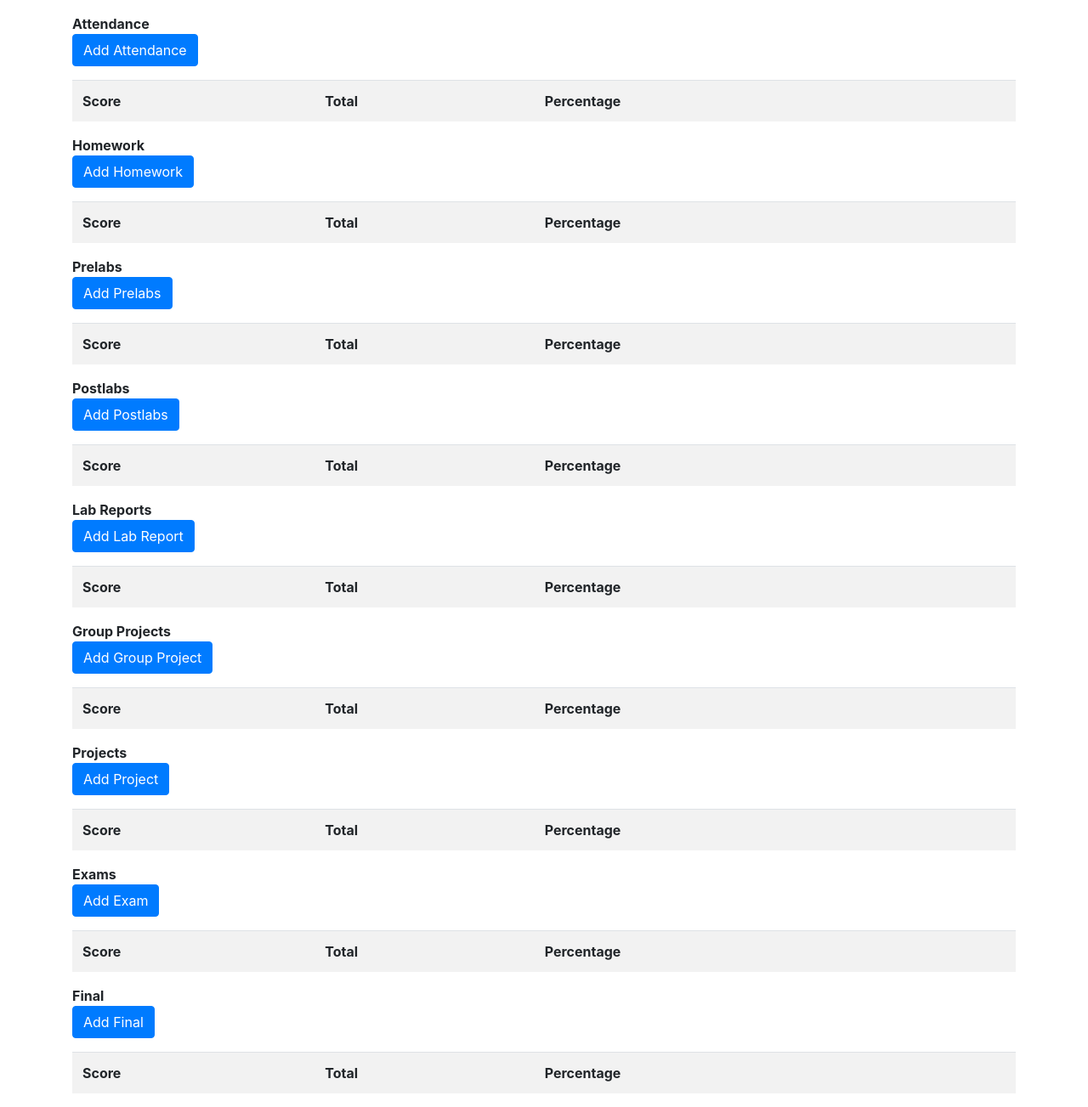
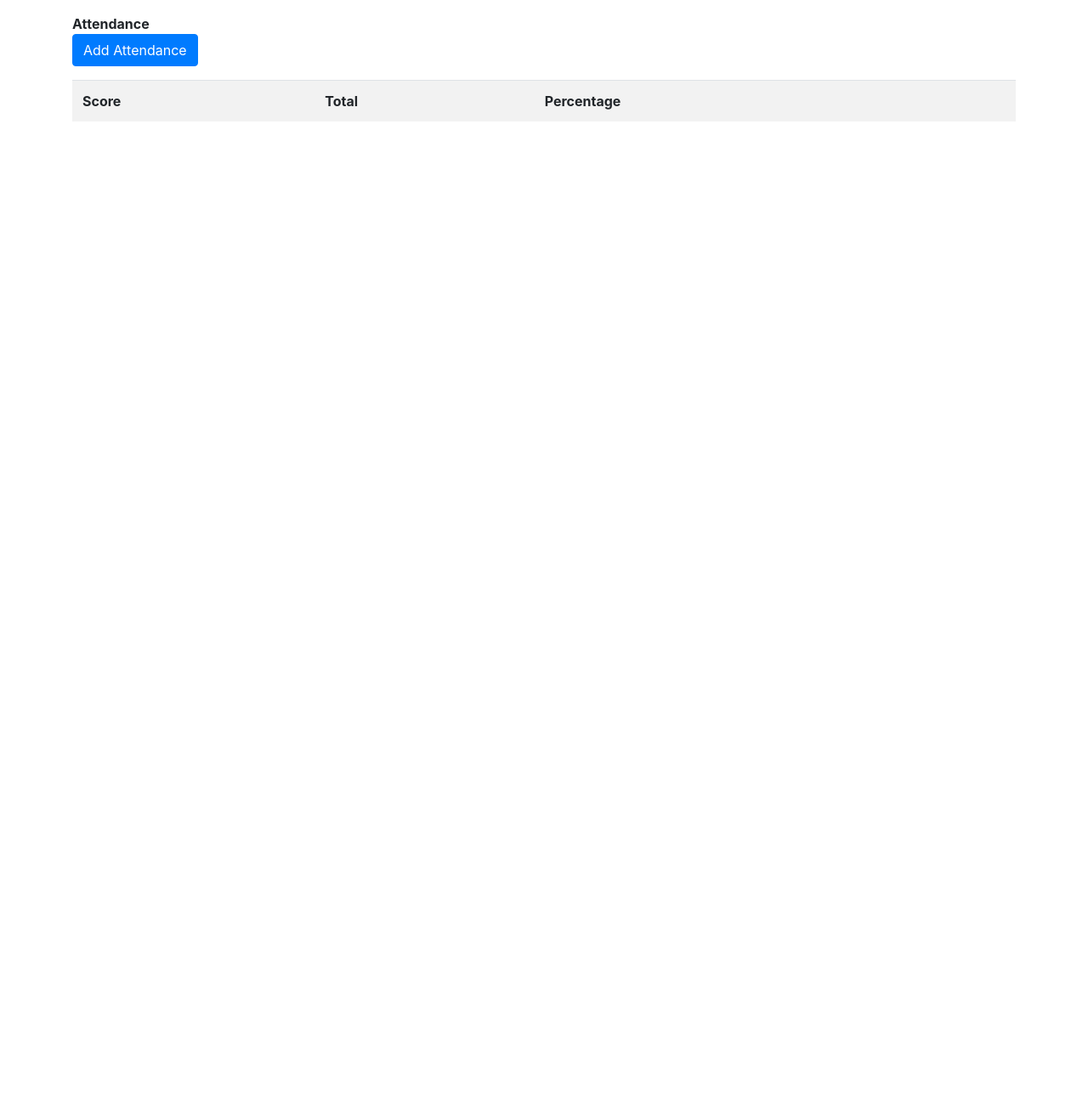
Before and after one commit to dpaez16/Academic-Calendar, a Flask app: template templates/class.html in a window 1280 px wide. Shown: the part 57-1360 px from the top of the page at 85% size. After the commit the page ends 200 px from the top, so only its background shows below. Run offline with Flask 2, Linux system fonts and the light colour scheme; the template is opened without the code that fills it, so the values that code supplies are empty; some libraries are stand-ins or nearby versions.

Commit message:
simplied html file for dev purposes

```diff
--- a/templates/class.html
+++ b/templates/class.html
@@ -15,100 +15,4 @@
                 <th></th>
             </tr>
         </table>
-    <strong>Homework</strong>
-        <br>
-        <a href="/myclasses/{{subject}}-{{courseNum}}/AddHomework" class="btn btn-primary">Add Homework</a>
-        <p></p>
-        <table class="table table-striped">
-            <tr>
-                <th>Score</th>
-                <th>Total</th>
-                <th>Percentage</th>
-                <th></th>
-            </tr>
-        </table>
-    <strong>Prelabs</strong>
-        <br>
-        <a href="/myclasses/{{subject}}-{{courseNum}}/AddPrelabs" class="btn btn-primary">Add Prelabs</a>
-        <p></p>
-        <table class="table table-striped">
-            <tr>
-                <th>Score</th>
-                <th>Total</th>
-                <th>Percentage</th>
-                <th></th>
-            </tr>
-        </table>
-    <strong>Postlabs</strong>
-        <br>
-        <a href="/myclasses/{{subject}}-{{courseNum}}/AddPostlabs" class="btn btn-primary">Add Postlabs</a>
-        <p></p>
-        <table class="table table-striped">
-            <tr>
-                <th>Score</th>
-                <th>Total</th>
-                <th>Percentage</th>
-                <th></th>
-            </tr>
-        </table>
-    <strong>Lab Reports</strong>
-        <br>
-        <a href="/myclasses/{{subject}}-{{courseNum}}/AddLabReport" class="btn btn-primary">Add Lab Report</a>
-        <p></p>
-        <table class="table table-striped">
-            <tr>
-                <th>Score</th>
-                <th>Total</th>
-                <th>Percentage</th>
-                <th></th>
-            </tr>
-        </table>
-    <strong>Group Projects</strong>
-        <br>
-        <a href="/myclasses/{{subject}}-{{courseNum}}/AddGroupProject" class="btn btn-primary">Add Group Project</a>
-        <p></p>
-        <table class="table table-striped">
-            <tr>
-                <th>Score</th>
-                <th>Total</th>
-                <th>Percentage</th>
-                <th></th>
-            </tr>
-        </table>
-    <strong>Projects</strong>
-        <br>
-        <a href="/myclasses/{{subject}}-{{courseNum}}/AddProject" class="btn btn-primary">Add Project</a>
-        <p></p>
-        <table class="table table-striped">
-            <tr>
-                <th>Score</th>
-                <th>Total</th>
-                <th>Percentage</th>
-                <th></th>
-            </tr>
-        </table>
-    <strong>Exams</strong>
-        <br>
-        <a href="/myclasses/{{subject}}-{{courseNum}}/AddExam" class="btn btn-primary">Add Exam</a>
-        <p></p>
-        <table class="table table-striped">
-            <tr>
-                <th>Score</th>
-                <th>Total</th>
-                <th>Percentage</th>
-                <th></th>
-            </tr>
-        </table>
-    <strong>Final</strong>
-        <br>
-        <a href="/myclasses/{{subject}}-{{courseNum}}/AddFinal" class="btn btn-primary">Add Final</a>
-        <p></p>
-        <table class="table table-striped">
-            <tr>
-                <th>Score</th>
-                <th>Total</th>
-                <th>Percentage</th>
-                <th></th>
-            </tr>
-        </table>
 {% endblock %}
```
